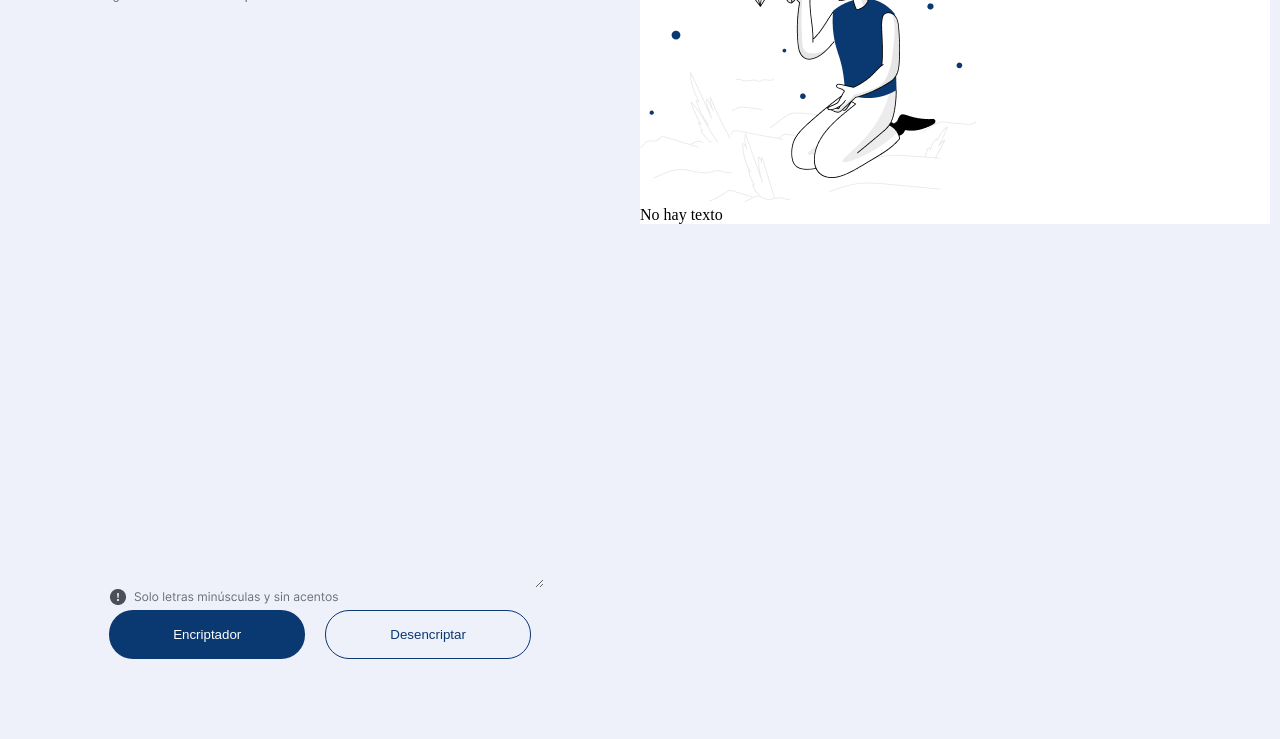
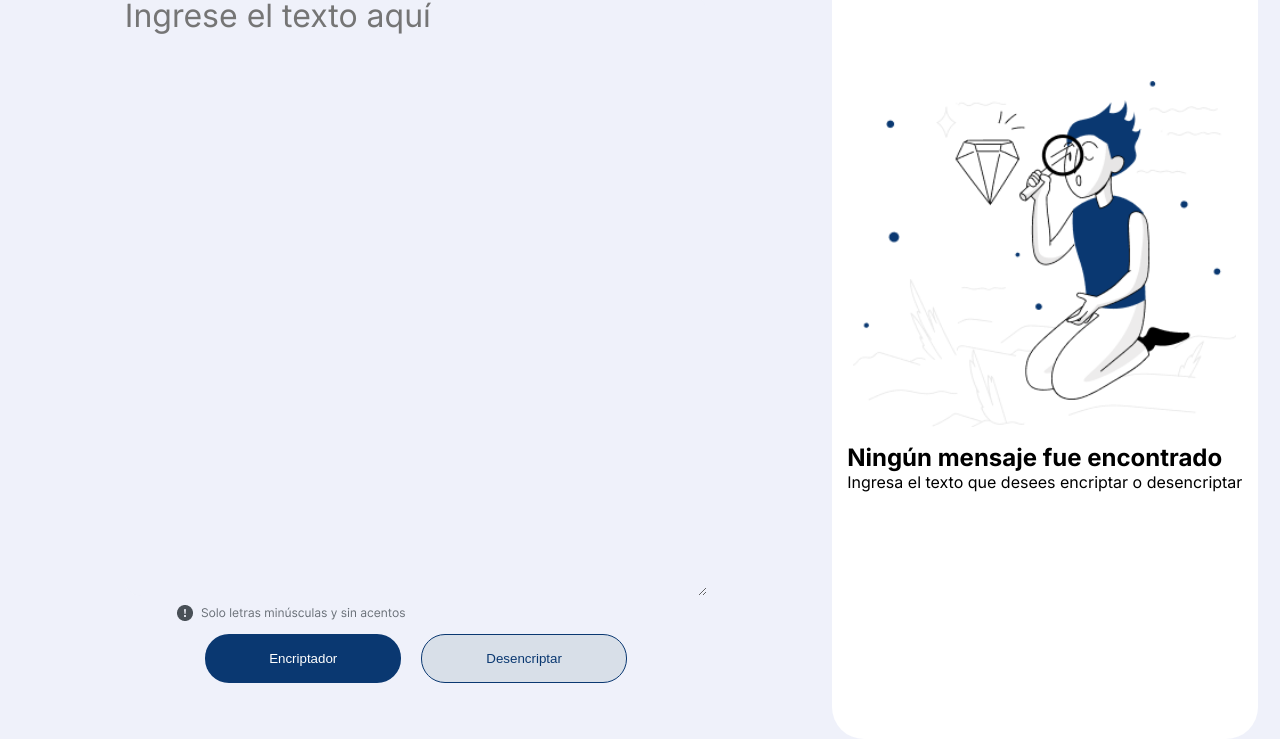
Before and after one commit to RodrigoHui/Challenge_1, a plain HTML site: page Index.html in a window 1280 px wide. Shown: the part 112-851 px from the top of the page. Before the commit the page ends 800 px from the top, so only its background shows below. Drawn offline with Linux system fonts and the light colour scheme.

Commit message:
Avance 2 dia 1

```diff
--- a/Index.html
+++ b/Index.html
@@ -16,7 +16,8 @@
                 <img src=".\assets\Logo.png" alt="Logo de Alura">
             </div>
             <div class="pantalla_principal_izquierda_contenedortext">
-                <textarea id='TextoUsuario' type="text" placeholder="Ingrese el texto aquí" class="pantalla_principal_izquierda_contenedortext_texto"></textarea>
+                <textarea id='TextoUsuario' type="text" placeholder="Ingrese el texto aquí"
+                class="pantalla_principal_izquierda_contenedortext_texto" maxlength="300"></textarea>
             </div>
             <div class="pantalla_principal_izquierda_consejo">
                 <img src=".\assets\Tips.png" alt="Consejos">
@@ -28,12 +29,16 @@
         </div>
         <div class="pantalla_principal_derecha">
             <div class="pantalla_principal_derecha_resultado">
-                <div>
-                    <img src=".\assets\Muñeco.png" alt="Imagen de persona caricatura">
-                </div>
-                <p>
-                    No hay texto
-                </p>
+                    <img src=".\assets\Muñeco.png" alt="Imagen de persona caricatura"
+                    class="pantalla_principal_derecha_resultado_contenedor_imagen">
+                    <section>
+                        <h2 class="pantalla_principal_derecha_resultado_subtitulo">
+                            Ningún mensaje fue encontrado
+                        </h2>
+                        <p class="pantalla_principal_derecha_resultado_texto">
+                            Ingresa el texto que desees encriptar o desencriptar
+                        </p>
+                    </section>
             </div>
         </div>
     </main>
--- a/style/style.css
+++ b/style/style.css
@@ -1,7 +1,10 @@
+@import url('https://fonts.googleapis.com/css2?family=Inter:wght@100..900&display=swap');
+
 :root{
     --color-texto-izquierda: #0A3871;
-    --color-texto-boton-izquierdo: white;
+    --color-texto-boton-izquierdo: #D8DFE8;
     --color-fondo: #EFF1FA;
+    --color-texto-botones: white;
     --color-texto-boton-derecha: #0A3871
 }
 
@@ -24,11 +27,13 @@ body{
 }
 
 .pantalla_principal_izquierda{
-    width: 50%;
+    width: 65%;
     height: 100%;
     display: flex;
     flex-direction: column;
     align-items: center;
+    box-sizing: border-box;
+    gap: 0.5rem;
 }
 
 .pantalla_principal_izquierda_logo{
@@ -50,7 +55,9 @@ body{
     height: 100%;
     width: 100%;
     border: none;
+    font-family: "Inter", sans-serif;
     color: var(--color-texto-izquierda);
+    font-size: 2rem;
 }
 
 .pantalla_principal_izquierda_botones{
@@ -64,11 +71,11 @@ body{
     padding: 1rem 4rem;
     border-radius: 1.5rem;
     border: none;
-    color: var(--color-texto-boton-izquierdo);
+    color: var(--color-texto-botones);
 }
 
 .pantalla_principal_izquierda_botones_derecha{
-    background: var(--color-fondo);
+    background: var(--color-texto-boton-izquierdo);
     padding: 1rem 4rem;
     border-radius: 1.5rem;
     border: 1px solid var(--color-texto-izquierda);
@@ -76,14 +83,40 @@ body{
 }
 
 .pantalla_principal_derecha{
-    width: 50%;
+    width: 35%;
     height: 100%;
-    display: flex;
-    flex-direction: column;
 }
 
 .pantalla_principal_derecha_resultado{
     background-color: white;
-    margin-top: 1.5%;
-    margin-right: 1.5%;
+    margin: 5% 5% 0% 0%;
+    padding: 0% 0% 55% 0%;
+    box-sizing: border-box;
+    display: flex;
+    flex-direction: column;
+    align-items: center;
+    border-radius: 2rem;
+    gap: 16px;
 }
+
+.pantalla_principal_derecha_resultado_contenedor{
+    box-sizing: border-box;
+    display: flex;
+    flex-direction: column;
+    align-items: center;
+}
+
+.pantalla_principal_derecha_resultado_contenedor_imagen{
+    width: 90%;
+    margin: 40% 0 0 0;
+}
+
+.pantalla_principal_derecha_resultado_subtitulo{
+    font-family: "Inter", sans-serif;
+    font-size: 1.5rem;
+}
+
+.pantalla_principal_derecha_resultado_texto{
+    font-family: "Inter", sans-serif;
+    font-size: 1rem;
+}
```
